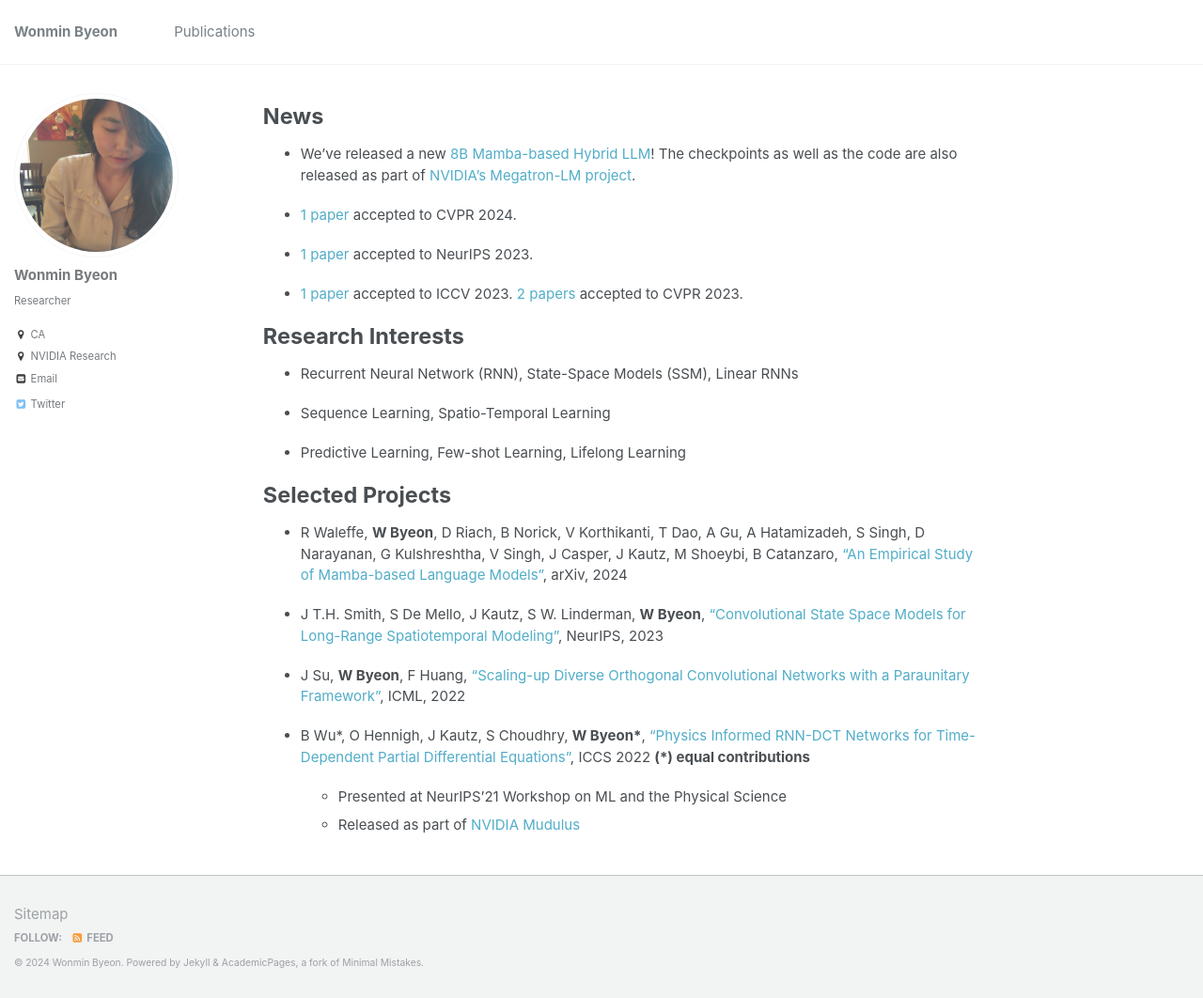
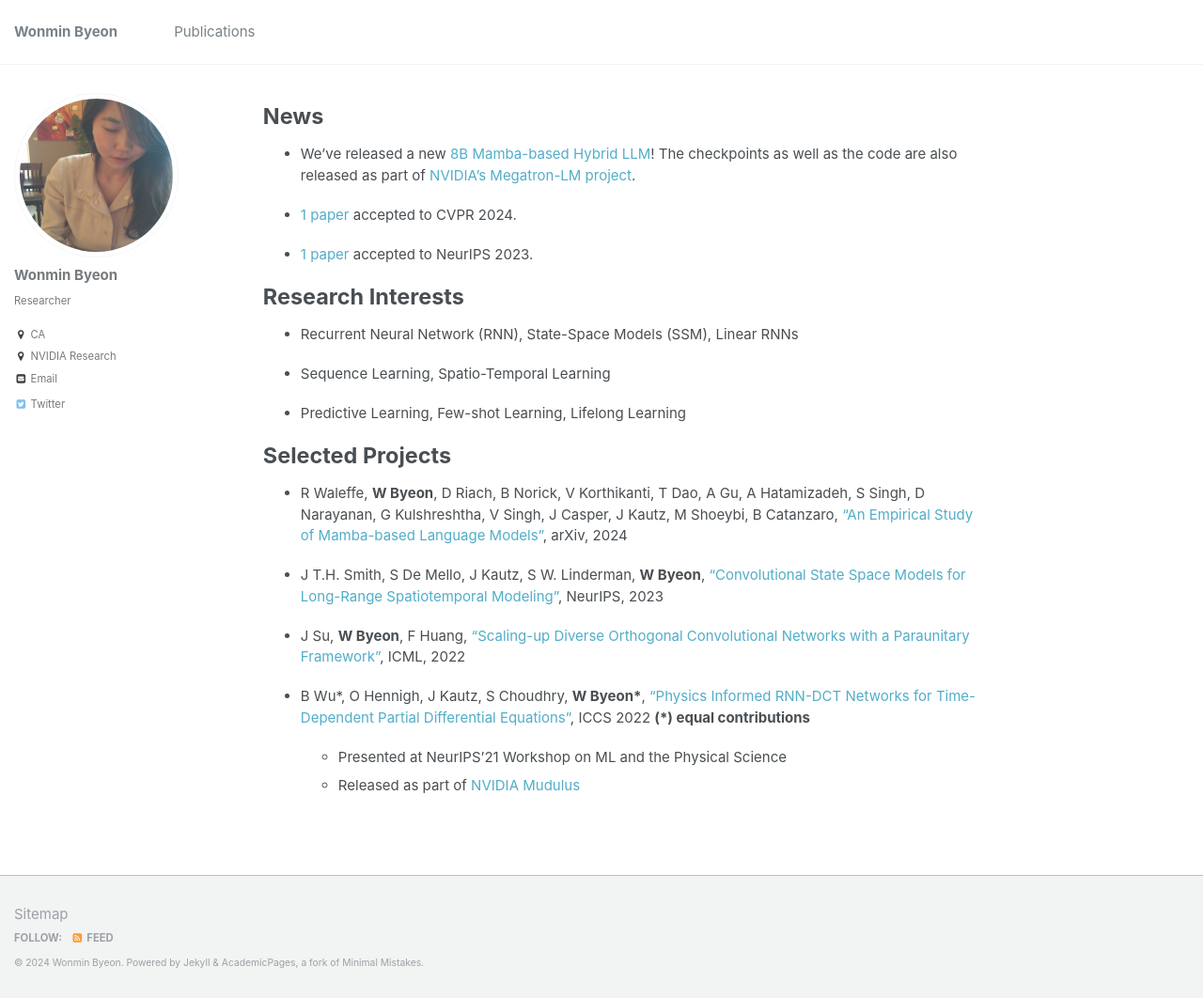
Before and after one commit to wonmin-byeon/wonmin-byeon.github.io, a Jekyll site: the page built from _pages/about.md, in a window 1280 px wide and 1062 px high. Shown: the whole window at 94% size. Built offline with Jekyll 4.4.1, drawn with Linux system fonts in a browser that asks for light colours.

```diff
--- a/_pages/about.md
+++ b/_pages/about.md
@@ -17,7 +17,7 @@ News
 
 * [1 paper](https://wonmin-byeon.github.io/publication/2023-convssm) accepted to NeurIPS 2023.
 
-* [1 paper](https://wonmin-byeon.github.io/publication/2023-PowerofSound) accepted to ICCV 2023. [2 papers](https://wonmin-byeon.github.io/publications/) accepted to CVPR 2023.
+<!-- * [1 paper](https://wonmin-byeon.github.io/publication/2023-PowerofSound) accepted to ICCV 2023. [2 papers](https://wonmin-byeon.github.io/publications/) accepted to CVPR 2023. -->
 
 <!-- * Our paper ["Physics Informed RNN-DCT Networks for Time-Dependent Partial Differential Equations"](https://wonmin-byeon.github.io/publication/2022-rnndct) is now in [NVIDIA Modulus](https://developer.nvidia.com/modulus)! Check out [technical blog](https://developer.nvidia.com/blog/develop-physics-informed-machine-learning-models-with-graph-neural-networks/) and [Modulus repo](https://github.com/NVIDIA/modulus/tree/main/modulus/models/rnn). -->
 
```
